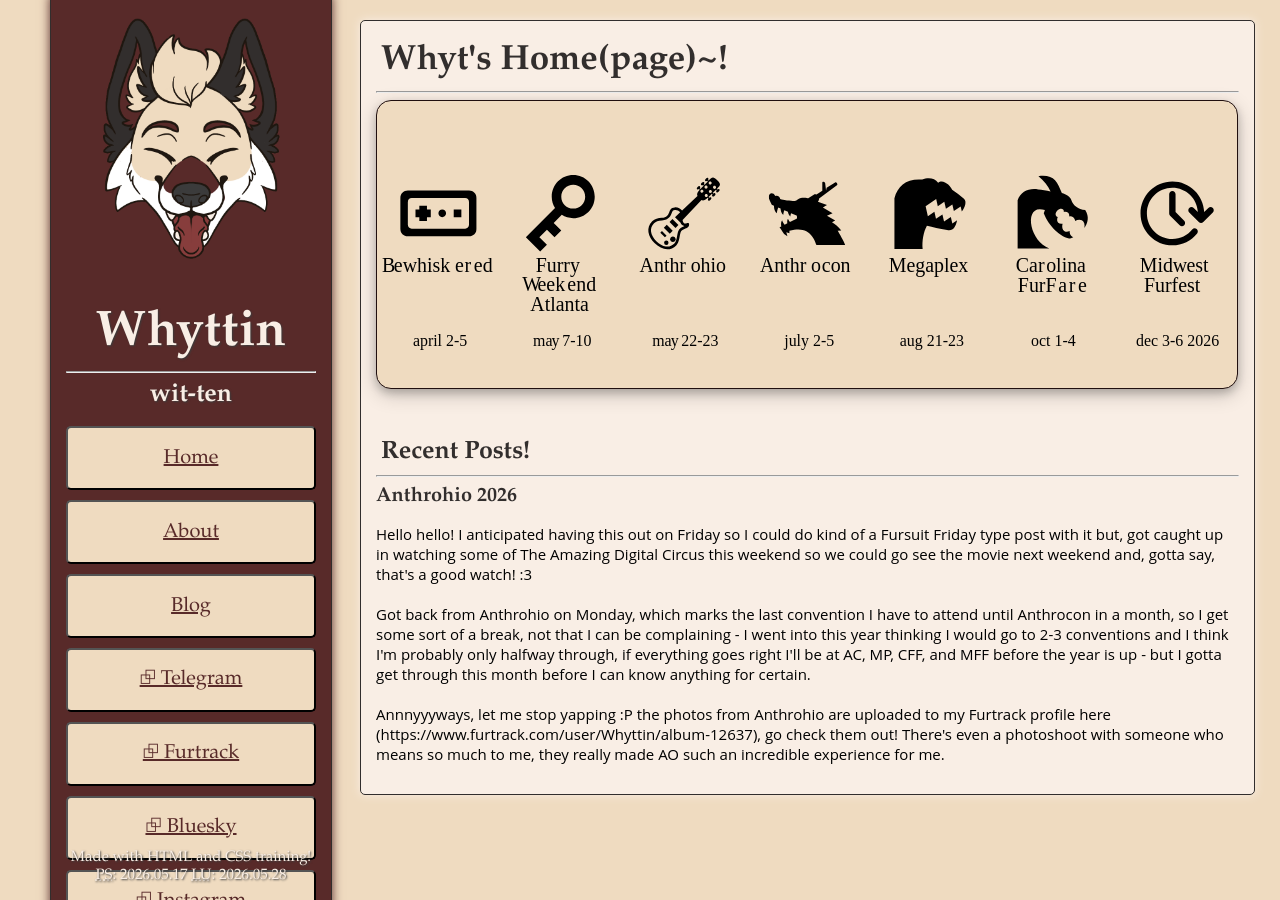
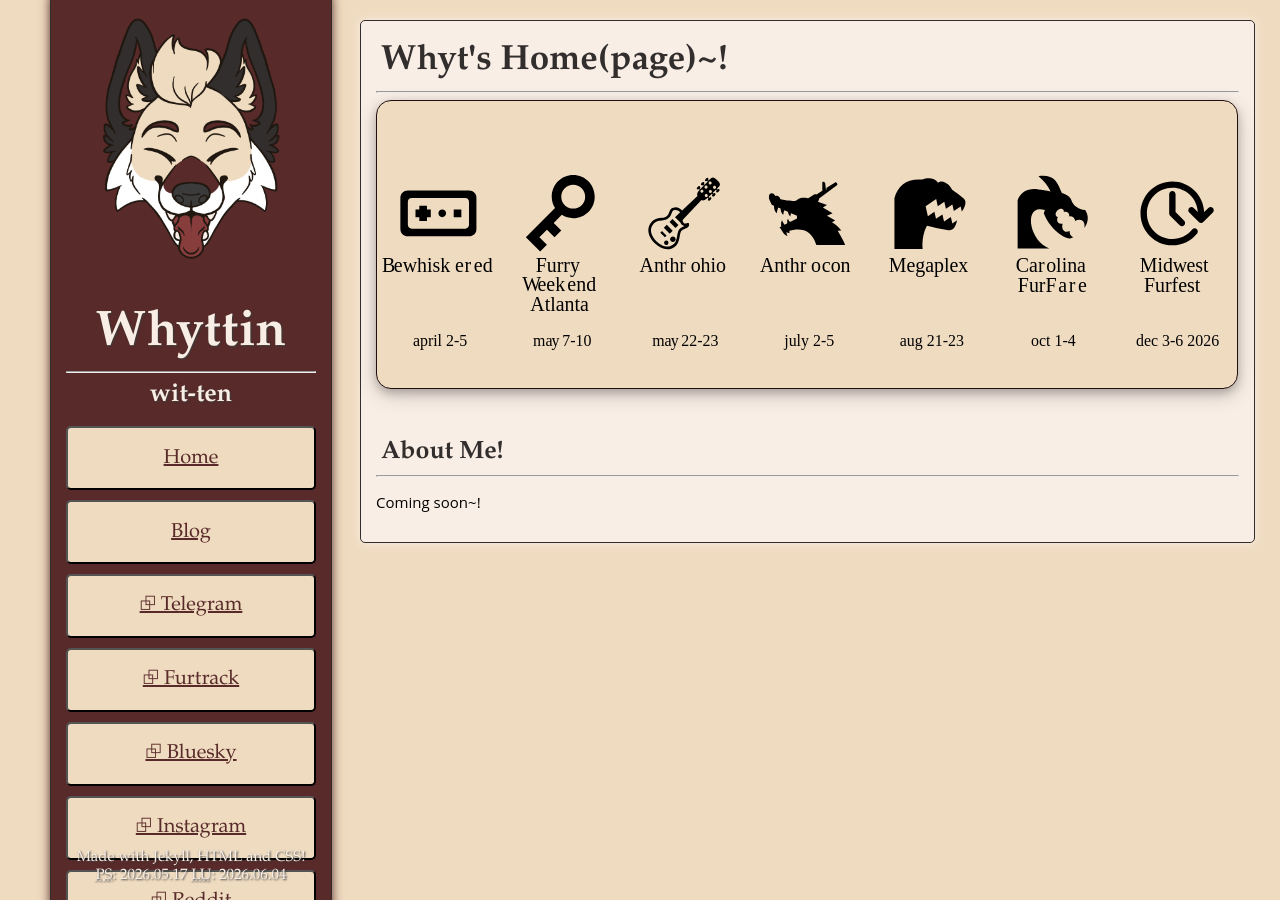
Before and after one commit to Whyttin/whyttin.github.io, a Jekyll site: the page built from index.html, in a window 1280 px wide. Built offline with Jekyll 4.4.1, drawn with Linux system fonts in a browser that asks for light colours.

Commit message:
Updated 2

```diff
--- a/_data/navigation.yaml
+++ b/_data/navigation.yaml
@@ -1,7 +1,5 @@
 - name: Home
   link: /
-- name: About
-  link: /about.html
 - name: Blog
   link: /blog.html
 - name: ⮺ Telegram
--- a/_layouts/default.html
+++ b/_layouts/default.html
@@ -15,9 +15,9 @@
         {% include navigation.html %}
         <!--Navigation Footer-->
         <footer>
-        <p>Made with HTML and CSS training! <br>
+        <p>Made with Jekyll, HTML and CSS!<br>
             <abbr title="Project Started Date">PS</abbr>: 2026.05.17
-            <abbr title="Last Updated Date">LU</abbr>: 2026.05.28
+            <abbr title="Last Updated Date">LU</abbr>: 2026.06.04
         </p>
         </footer>
     </div>
--- a/blog.html
+++ b/blog.html
@@ -1,6 +1,6 @@
 ---
 layout: default
-title: Blog
+title: Blog@Whyt's Whereabouts!
 ---
 <h3>Latest Posts</h3>
 <hr>
--- a/index.html
+++ b/index.html
@@ -13,13 +13,8 @@
     <img src="./assets/svg/tracker.svg"
 </section>
 
-<section id="recent_posts">
+<section id="about_me">
     <br><br>
-    <h4>Recent Posts!</h4><hr>
-    <ao2026>
-        <h5>Anthrohio 2026</h5>
-        <p>Hello hello! I anticipated having this out on Friday so I could do kind of a Fursuit Friday type post with it but, got caught up in watching some of The Amazing Digital Circus this weekend so we could go see the movie next weekend and, gotta say, that's a good watch! :3<br>
-        <br>Got back from Anthrohio on Monday, which marks the last convention I have to attend until Anthrocon in a month, so I get some sort of a break, not that I can be complaining - I went into this year thinking I would go to 2-3 conventions and I think I'm probably only halfway through, if everything goes right I'll be at AC, MP, CFF, and MFF before the year is up - but I gotta get through this month before I can know anything for certain.<br>
-        <br>Annnyyyways, let me stop yapping :P the photos from Anthrohio are uploaded to my Furtrack profile here (https://www.furtrack.com/user/Whyttin/album-12637), go check them out! There's even a photoshoot with someone who means so much to me, they really made AO such an incredible experience for me.<br>
-    </ao2026>
+    <h4>About Me!</h4><hr>
+    <p>Coming soon~!</p>
 </section>
```
Also changed, not shown: about.md (deleted, +0 -7 lines).
